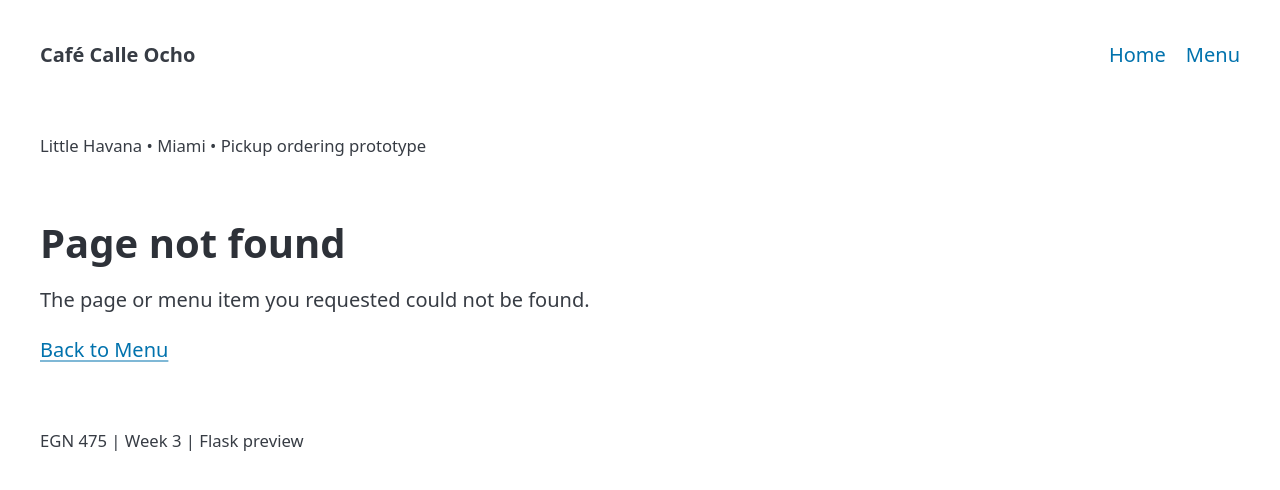
After one commit to moha20045/egn475-cafe-maidan, a Flask app: template templates/404.html in a window 1280 px wide. The commit adds this page. Shown: the top 490 px of the page. Run offline with Flask 3, Linux system fonts and the light colour scheme; the template is opened without the code that fills it, so the values that code supplies are empty; some libraries are stand-ins or nearby versions.

Commit message:
Add item detail page and custom 404 handling

```diff
--- a/app.py
+++ b/app.py
@@ -1,5 +1,5 @@
 # Import Flask helpers for the app and its templates.
-from flask import Flask, render_template
+from flask import Flask, abort, render_template
 
 # Create the Flask app for this file.
 app = Flask(__name__)
@@ -66,6 +66,19 @@ def menu():
     return render_template("menu.html", items=SAMPLE_ITEMS)
 
 
+@app.route("/menu/<int:item_id>")
+def item_detail(item_id):
+    item = next((sample for sample in SAMPLE_ITEMS if sample["id"] == item_id), None)
+    if item is None:
+        abort(404)
+    return render_template("item.html", item=item)
+
+
+@app.errorhandler(404)
+def page_not_found(error):
+    return render_template("404.html"), 404
+
+
 @app.route("/about")
 def about():
     return "Maidan Cafe is a welcoming café in South Florida."
--- /dev/null
+++ b/templates/404.html
@@ -0,0 +1,9 @@
+{% extends "base.html" %}
+
+{% block title %}Page not found | Café Calle Ocho{% endblock %}
+
+{% block content %}
+  <h1>Page not found</h1>
+  <p>The page or menu item you requested could not be found.</p>
+  <p><a href="{{ url_for('menu') }}">Back to Menu</a></p>
+{% endblock %}
--- a/templates/menu.html
+++ b/templates/menu.html
@@ -23,6 +23,7 @@
           <article>
             <h3>{{ item.name }} — ${{ "%.2f"|format(item.price_cents / 100) }}</h3>
             <p>{{ item.description }}</p>
+            <p><a href="{{ url_for('item_detail', item_id=item.id) }}">View details</a></p>
             {% if not item.available %}
               <span>Sold out — unavailable</span>
             {% else %}
```
Also changed, not shown: templates/item.html (added, +15 -0 lines).
